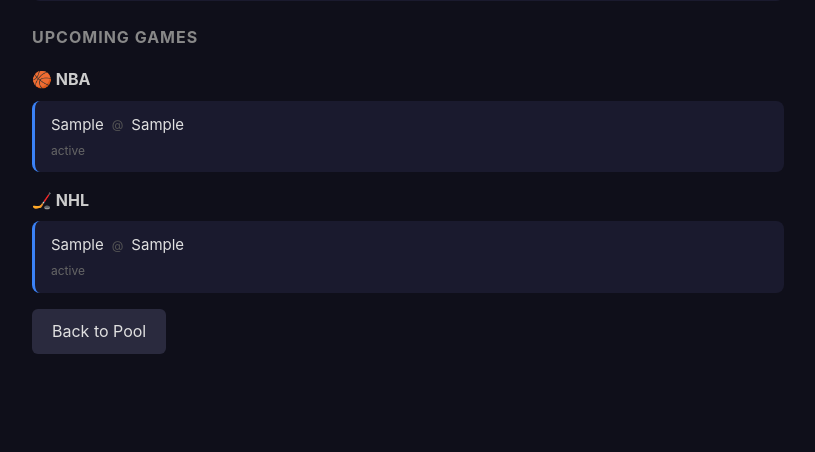
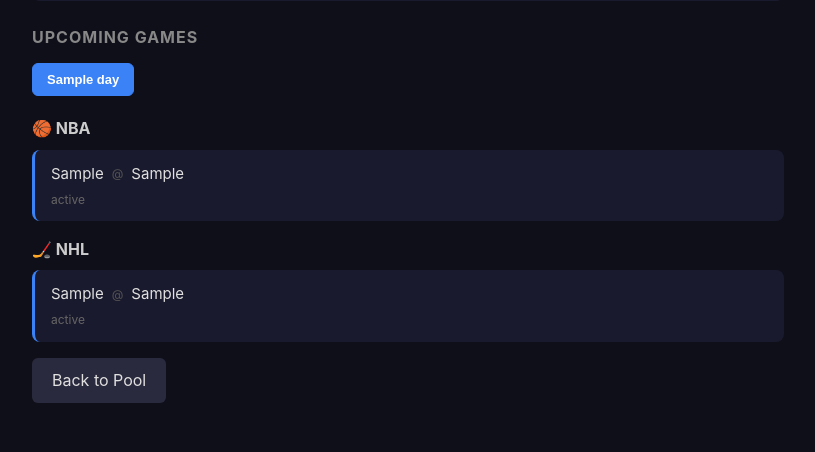
Before and after one commit to sgsemu/playoff-pools, a Flask app: template templates/pool/scores.html in a window 1280 px wide. Shown: the part 348-800 px from the top of the page, without its empty margins (232-1047 px from the left). Run offline with Flask 3, Linux system fonts and the light colour scheme; the template is opened without the code that fills it: most values are stand-ins (such as "Sample title", 1, 10 or a date in 2020); some libraries are stand-ins or nearby versions.

Commit message:
feat: clickable day tabs for upcoming games
Group upcoming games by date with tab navigation. Click a day to see
NBA and NHL games for that date. First day selected by default.

Co-Authored-By: Claude Opus 4.6 (1M context) <noreply@anthropic.com>

```diff
--- a/static/css/style.css
+++ b/static/css/style.css
@@ -182,6 +182,10 @@ body { font-family: -apple-system, BlinkMacSystemFont, "Segoe UI", Roboto, sans-
 .game-meta { font-size: 12px; color: #666; margin-top: 4px; }
 .game-card.upcoming { border-left: 3px solid #3b82f6; }
 .league-header { font-size: 16px; margin: 16px 0 8px; color: #ccc; }
+.day-tabs { display: flex; gap: 6px; overflow-x: auto; padding-bottom: 4px; margin-bottom: 12px; }
+.day-tab { background: #1a1a2e; border: 1px solid #333; color: #aaa; padding: 8px 14px; border-radius: 6px; cursor: pointer; font-size: 13px; white-space: nowrap; }
+.day-tab:hover { border-color: #555; color: #fff; }
+.day-tab.active { background: #3b82f6; border-color: #3b82f6; color: #fff; font-weight: 600; }
 
 /* League badges */
 .league-badge { display: inline-block; padding: 2px 8px; border-radius: 4px; font-size: 11px; font-weight: 700; letter-spacing: 1px; vertical-align: middle; margin-right: 6px; }
--- a/templates/pool/scores.html
+++ b/templates/pool/scores.html
@@ -42,13 +42,21 @@
     {% endif %}
 
     <!-- Upcoming Games -->
-    {% if upcoming and (upcoming.nba or upcoming.nhl) %}
+    {% if upcoming %}
     <h2 class="section-title">Upcoming Games</h2>
 
-    {% if upcoming.nba %}
+    <div class="day-tabs">
+        {% for date_key, day in upcoming.items() %}
+        <button class="day-tab {% if loop.first %}active{% endif %}" onclick="selectDay('{{ date_key }}', this)">{{ day.label }}</button>
+        {% endfor %}
+    </div>
+
+    {% for date_key, day in upcoming.items() %}
+    <div class="day-games" id="day-{{ date_key }}" style="{% if not loop.first %}display:none{% endif %}">
+        {% if day.nba %}
         <h3 class="league-header">🏀 NBA</h3>
         <div class="games-list">
-        {% for g in upcoming.nba %}
+            {% for g in day.nba %}
             <div class="game-card upcoming">
                 <div class="game-teams">
                     <span>{{ g.away_abbr }}</span>
@@ -61,10 +69,10 @@
         </div>
         {% endif %}
 
-    {% if upcoming.nhl %}
+        {% if day.nhl %}
         <h3 class="league-header">🏒 NHL</h3>
         <div class="games-list">
-        {% for g in upcoming.nhl %}
+            {% for g in day.nhl %}
             <div class="game-card upcoming">
                 <div class="game-teams">
                     <span>{{ g.away_abbr }}</span>
@@ -77,6 +85,20 @@
         </div>
         {% endif %}
 
+        {% if not day.nba and not day.nhl %}
+        <div class="empty-state"><p>No playoff games scheduled.</p></div>
+        {% endif %}
+    </div>
+    {% endfor %}
+
+    <script>
+    function selectDay(dateKey, btn) {
+        document.querySelectorAll('.day-games').forEach(el => el.style.display = 'none');
+        document.querySelectorAll('.day-tab').forEach(el => el.classList.remove('active'));
+        document.getElementById('day-' + dateKey).style.display = 'block';
+        btn.classList.add('active');
+    }
+    </script>
     {% endif %}
 </div>
 
```
Also changed, not shown: services/espn_api.py (+16 -11 lines). Lines whose indentation alone changed are shown as unchanged.
